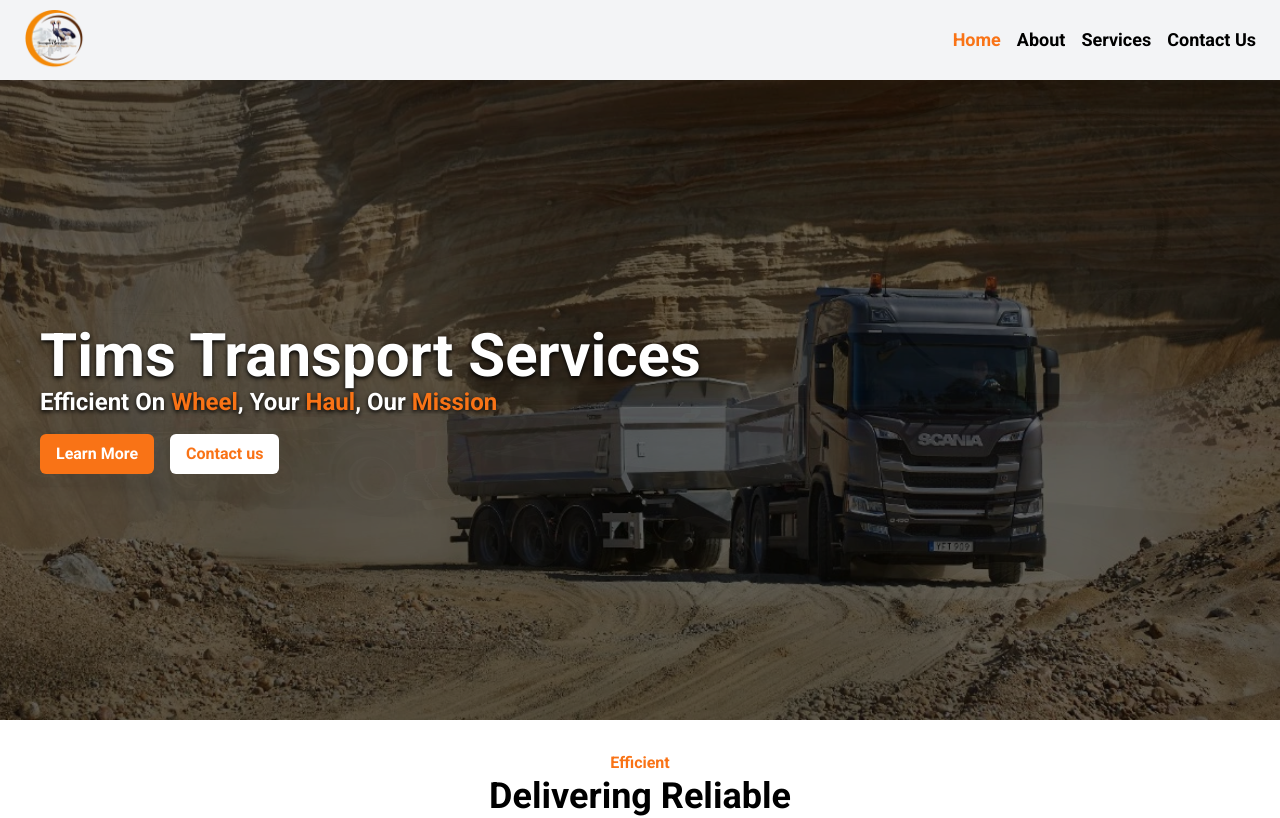
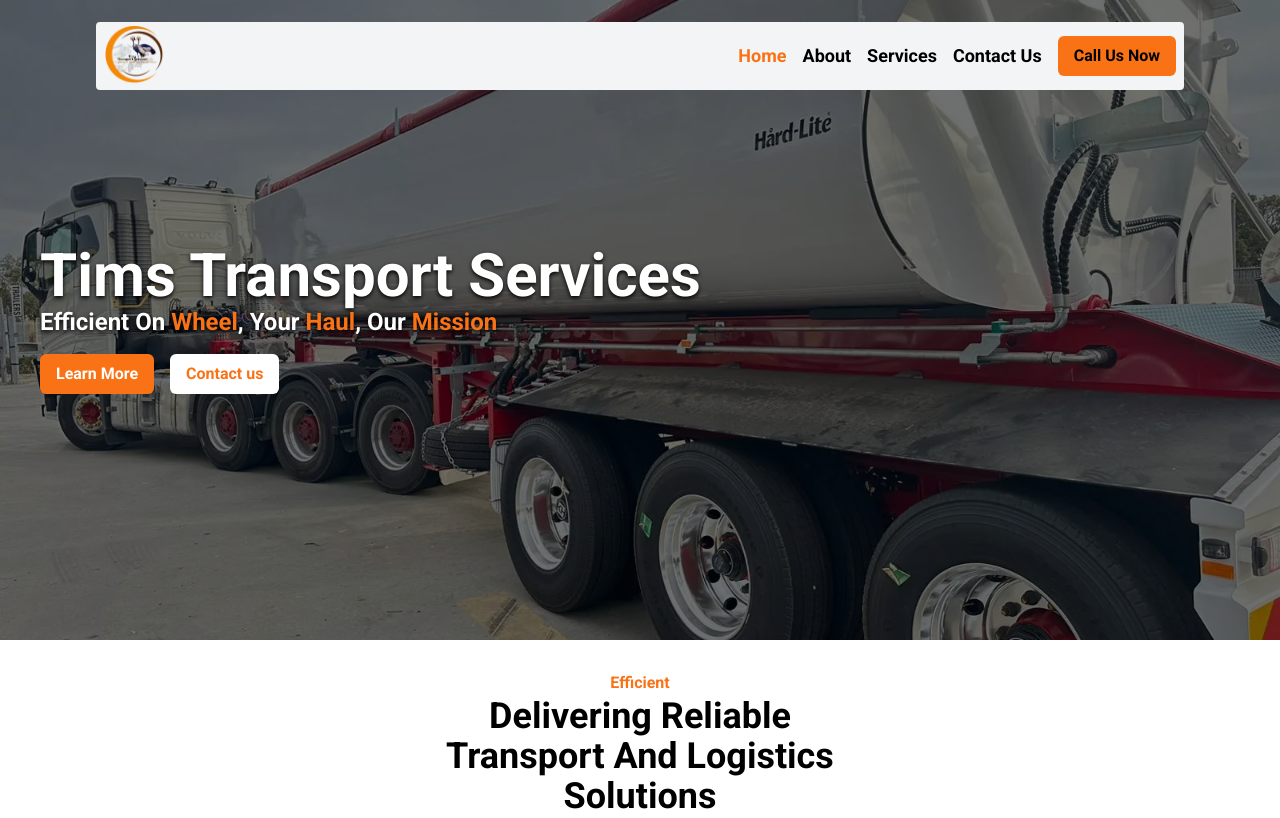
Before and after one commit to saretoduncan/tims-transport-services, a React (Vite) app: page / in a window 1280 px wide. Shown: the top 818 px of the page. Built offline with nearby package versions, Linux system fonts and the light colour scheme.

Commit message:
complete features

```diff
--- a/src/App.tsx
+++ b/src/App.tsx
@@ -2,31 +2,40 @@
 import AppRoute from "./AppRoute";
 import Navbar from "./components/navigation/Navbar";
 import Sidebar from "./components/navigation/Sidebar";
-import { useState } from "react";
+import { useEffect, useState } from "react";
 
 function App() {
   const [isSideBarOpen, setSideBarOpen] = useState(false);
+  const [isNavFull, setNavFull] = useState(false);
 
   const handleSidebarOpen = () => {
     setSideBarOpen(() => !isSideBarOpen);
   };
+
   const scrollUp = () => {
     window.scrollTo({
       top: 0,
       behavior: "smooth",
     });
   };
+  useEffect(() => {
+    window.addEventListener("scroll", () => {
+      window.scrollY > 100 ? setNavFull(() => true) : setNavFull(() => false);
+    });
+  });
   return (
     <>
       <BrowserRouter>
-        <div className="relative grid">
-          <nav className="bg-gray-100 md:h-[10vh] h-[8vh] flex items-center absolute w-full top-0 z-[100]">
-            <div className=" w-full mx-6 2xl:container 2xl:mx-auto">
+        <div className="relative grid min-h-[100vh]">
+          <nav
+            className={`md:bg-transparent ${isNavFull?'md:bg-gray-100 md:top-0':'md:bg-transparent md:top-4'} md:transition-all duration-300 ease-in-out bg-gray-100 md:h-[10vh] h-[8vh] flex items-center fixed w-full top-0 z-[100]`}
+          >
+            <div className=" rounded w-full md:w-[85vw] mx-auto bg-gray-100 px-2 2xl:container 2xl:mx-auto">
               <Navbar handleSidebarOpenClick={handleSidebarOpen} />
             </div>
           </nav>
           <section
-            className={`min-h-[100vh] bg-gray-100 absolute w-full top-0 bottom-0 z-[90] md:hidden transform-all ease-in-out duration-500 ${
+            className={`min-h-[100vh] bg-gray-100 fixed w-full top-0 bottom-0 z-[90] md:hidden transform-all ease-in-out duration-500 ${
               isSideBarOpen ? "translate-y-100" : "translate-y-[-100%]"
             }`}
           >
@@ -35,7 +44,7 @@
               handleSideNavOpenClick={handleSidebarOpen}
             />
           </section>
-          <section className="mt-[8vh] md:mt-[10vh] ">
+          <section className="mt-[8vh]  md:mt-[0] ">
             <AppRoute />
           </section>
         </div>
--- a/src/components/homePageComponent/Courousel.tsx
+++ b/src/components/homePageComponent/Courousel.tsx
@@ -49,7 +49,7 @@
             />
             <PrimaryLink
               linkName="Contact us"
-              linkTo="tel:+254715691186"
+              linkTo={navLinkData.contactsPage.to}
               className="bg-white text-orange-500"
             />
           </section>
--- a/src/components/navigation/Navbar.tsx
+++ b/src/components/navigation/Navbar.tsx
@@ -2,6 +2,7 @@
 import { navLinkData } from "./NavLinkData";
 import { FaBars } from "react-icons/fa";
 import NavLinks from "./Navlinks";
+import PrimaryLink from "../buttons/PrimaryLink";
 
 type navbarProps = {
   handleSidebarOpenClick: () => void;
@@ -10,7 +11,7 @@
   return (
     <>
       <div className="flex justify-between items-center">
-        <section className="self-center">
+        <section className="self-center py-1">
           <img src={logo} alt="" className="md:size-[60px] size-[40px] " />
         </section>
         <section className=" hidden md:flex md:space-x-4 items-center">
@@ -34,6 +35,7 @@
             linkTo={navLinkData.contactsPage.to}
             linkName={navLinkData.contactsPage.label}
           />
+          <PrimaryLink linkName={"Call Us Now"} className={"bg-orange-500"} linkTo="tel:+254715691186"/>
         </section>
         <section className="md:hidden">
           <button onClick={() => handleSidebarOpenClick()}>
```
Also changed, not shown: src/components/homePageComponent/FeaturesCard.tsx (+1 -7 lines).
